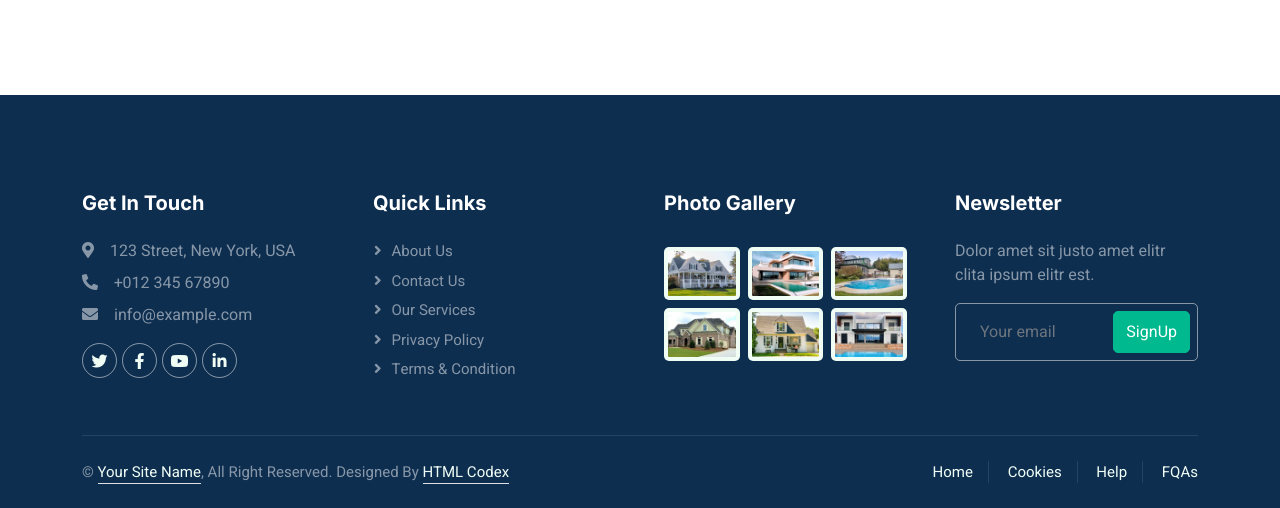
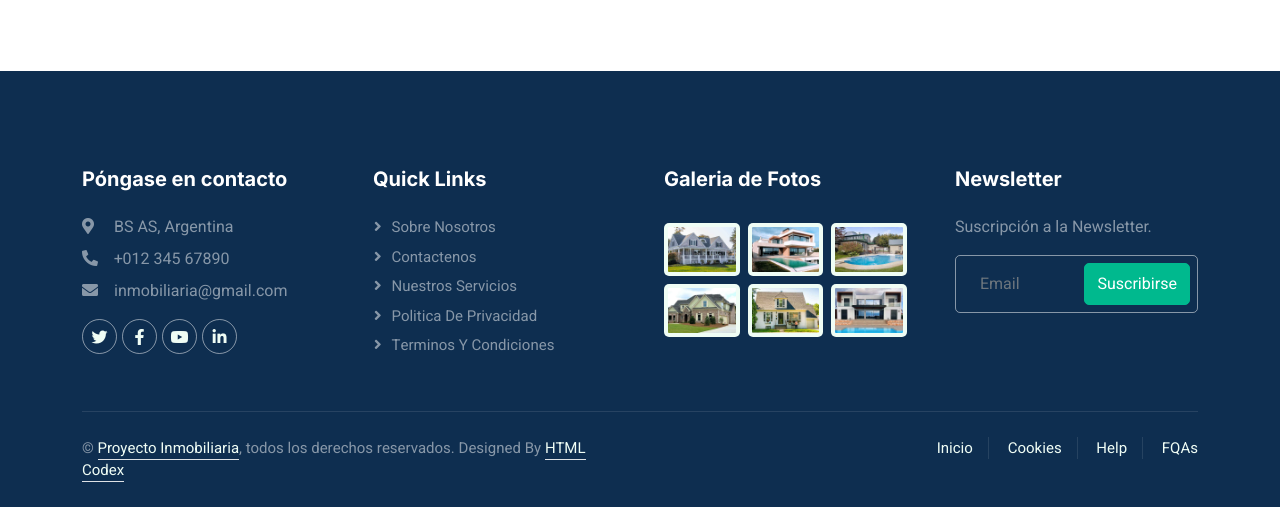
Before and after one commit to lunajua/ProyectoInmobiliaria, a Django app: page /appinmobiliaria/contact/ in a window 1280 px wide. Shown: the part 1434-1942 px from the top of the page. Run offline with Django 4.2, Linux system fonts and the light colour scheme; some libraries are stand-ins or nearby versions.

Commit message:
agregué funciones y las páginas de error, contact y testimoniales. Me falta que me configure bien el bootstrap en dos

```diff
--- a/appinmobiliaria/templates/appinmobiliaria/contact.html
+++ b/appinmobiliaria/templates/appinmobiliaria/contact.html
@@ -1,7 +1,8 @@
 <!DOCTYPE html>
 <html lang="en">
-{% load static %}
+
 <head>
+    {% load static %}
     <meta charset="utf-8">
     <title>Proyecto inmobiliaria - Contacto</title>
     <meta content="width=device-width, initial-scale=1.0" name="viewport">
@@ -9,7 +10,7 @@
     <meta content="" name="description">
 
     <!-- Favicon -->
-    <link href="img/favicon.ico" rel="icon">
+    <link href="{% static 'appinmobiliaria/img/favicon.ico' %}" rel="icon">
 
     <!-- Google Web Fonts -->
     <link rel="preconnect" href="https://fonts.googleapis.com">
@@ -21,11 +22,11 @@
     <link href="https://cdn.jsdelivr.net/npm/bootstrap-icons@1.4.1/font/bootstrap-icons.css" rel="stylesheet">
 
     <!-- Libraries Stylesheet -->
-    <link href="{% static 'appinmobiliaria/lib/animate/animate.min.css' %}" rel="stylesheet">
-    <link href="{% static 'appinmobiliaria/lib/owlcarousel/assets/owl.carousel.min.css' %}" rel="stylesheet">
+    <link href= "{% static 'appinmobiliaria/lib/animate/animate.min.css' %}" rel="stylesheet">
+    <link href= "{% static 'appinmobiliaria/lib/owlcarousel/assets/owl.carousel.min.css' %}" rel="stylesheet">
 
     <!-- Customized Bootstrap Stylesheet -->
-    <link href="{% static 'appinmobiliaria/css/bootstrap.min.css' %}" rel="stylesheet">
+    <link href="css/bootstrap.min.css" rel="stylesheet">
 
     <!-- Template Stylesheet -->
     <link href="{% static 'appinmobiliaria/css/style.css' %}" rel="stylesheet">
@@ -36,7 +37,7 @@
         <!-- Spinner Start -->
         <div id="spinner" class="show bg-white position-fixed translate-middle w-100 vh-100 top-50 start-50 d-flex align-items-center justify-content-center">
             <div class="spinner-border text-primary" style="width: 3rem; height: 3rem;" role="status">
-                <span class="sr-only">Loading...</span>
+                <span class="sr-only">Cargando...</span>
             </div>
         </div>
         <!-- Spinner End -->
@@ -49,7 +50,7 @@
                     <div class="icon p-2 me-2">
                         <img class="img-fluid" src="{% static 'appinmobiliaria/img/icon-deal.png' %}" alt="Icon" style="width: 30px; height: 30px;">
                     </div>
-                    <h1 class="m-0 text-primary">Makaan</h1>
+                    <h1 class="m-0 text-primary">Proyecto Inmobiliaria</h1>
                 </a>
                 <button type="button" class="navbar-toggler" data-bs-toggle="collapse" data-bs-target="#navbarCollapse">
                     <span class="navbar-toggler-icon"></span>
@@ -86,17 +87,17 @@
         <div class="container-fluid header bg-white p-0">
             <div class="row g-0 align-items-center flex-column-reverse flex-md-row">
                 <div class="col-md-6 p-5 mt-lg-5">
-                    <h1 class="display-5 animated fadeIn mb-4">Contact Us</h1>
+                    <h1 class="display-5 animated fadeIn mb-4">Contactenos</h1>
                         <nav aria-label="breadcrumb animated fadeIn">
                         <ol class="breadcrumb text-uppercase">
                             <li class="breadcrumb-item"><a href="#">Home</a></li>
                             <li class="breadcrumb-item"><a href="#">Pages</a></li>
-                            <li class="breadcrumb-item text-body active" aria-current="page">Contact</li>
+                            <li class="breadcrumb-item text-body active" aria-current="page">Contacto</li>
                         </ol>
                     </nav>
                 </div>
                 <div class="col-md-6 animated fadeIn">
-                    <img class="img-fluid" src="img/header.jpg" alt="">
+                    <img class="img-fluid" src="{% static 'appinmobiliaria/img/header.jpg' %}" alt="">
                 </div>
             </div>
         </div>
@@ -131,7 +132,7 @@
                         </div>
                     </div>
                     <div class="col-md-2">
-                        <button class="btn btn-dark border-0 w-100 py-3">Search</button>
+                        <button class="btn btn-dark border-0 w-100 py-3">Buscar</button>
                     </div>
                 </div>
             </div>
@@ -143,8 +144,8 @@
         <div class="container-xxl py-5">
             <div class="container">
                 <div class="text-center mx-auto mb-5 wow fadeInUp" data-wow-delay="0.1s" style="max-width: 600px;">
-                    <h1 class="mb-3">Contact Us</h1>
-                    <p>Eirmod sed ipsum dolor sit rebum labore magna erat. Tempor ut dolore lorem kasd vero ipsum sit eirmod sit. Ipsum diam justo sed rebum vero dolor duo.</p>
+                    <h1 class="mb-3">Contactenos</h1>
+                    <p>Proyecto Inmobiliaria.</p>
                 </div>
                 <div class="row g-4">
                     <div class="col-12">
@@ -155,7 +156,7 @@
                                         <div class="icon me-3" style="width: 45px; height: 45px;">
                                             <i class="fa fa-map-marker-alt text-primary"></i>
                                         </div>
-                                        <span>123 Street, New York, USA</span>
+                                        <span> BS AS, Argentina</span>
                                     </div>
                                 </div>
                             </div>
@@ -165,7 +166,7 @@
                                         <div class="icon me-3" style="width: 45px; height: 45px;">
                                             <i class="fa fa-envelope-open text-primary"></i>
                                         </div>
-                                        <span>info@example.com</span>
+                                        <span>inmobiliaria@gmail.com</span>
                                     </div>
                                 </div>
                             </div>
@@ -194,30 +195,30 @@
                                 <div class="row g-3">
                                     <div class="col-md-6">
                                         <div class="form-floating">
-                                            <input type="text" class="form-control" id="name" placeholder="Your Name">
-                                            <label for="name">Your Name</label>
+                                            <input type="text" class="form-control" id="name" placeholder="Tu Nombre">
+                                            <label for="name">Tu nombre</label>
                                         </div>
                                     </div>
                                     <div class="col-md-6">
                                         <div class="form-floating">
-                                            <input type="email" class="form-control" id="email" placeholder="Your Email">
-                                            <label for="email">Your Email</label>
+                                            <input type="email" class="form-control" id="email" placeholder="Email">
+                                            <label for="email">Tu Email</label>
                                         </div>
                                     </div>
                                     <div class="col-12">
                                         <div class="form-floating">
-                                            <input type="text" class="form-control" id="subject" placeholder="Subject">
-                                            <label for="subject">Subject</label>
+                                            <input type="text" class="form-control" id="subject" placeholder="Tema">
+                                            <label for="subject">Tema</label>
                                         </div>
                                     </div>
                                     <div class="col-12">
                                         <div class="form-floating">
-                                            <textarea class="form-control" placeholder="Leave a message here" id="message" style="height: 150px"></textarea>
-                                            <label for="message">Message</label>
+                                            <textarea class="form-control" placeholder="Deje su Mensaje" id="message" style="height: 150px"></textarea>
+                                            <label for="message">Mensaje</label>
                                         </div>
                                     </div>
                                     <div class="col-12">
-                                        <button class="btn btn-primary w-100 py-3" type="submit">Send Message</button>
+                                        <button class="btn btn-primary w-100 py-3" type="submit">Enviar Mensaje</button>
                                     </div>
                                 </div>
                             </form>
@@ -234,10 +235,10 @@
             <div class="container py-5">
                 <div class="row g-5">
                     <div class="col-lg-3 col-md-6">
-                        <h5 class="text-white mb-4">Get In Touch</h5>
-                        <p class="mb-2"><i class="fa fa-map-marker-alt me-3"></i>123 Street, New York, USA</p>
+                        <h5 class="text-white mb-4">Póngase en contacto</h5>
+                        <p class="mb-2"><i class="fa fa-map-marker-alt me-3"></i> BS AS, Argentina</p>
                         <p class="mb-2"><i class="fa fa-phone-alt me-3"></i>+012 345 67890</p>
-                        <p class="mb-2"><i class="fa fa-envelope me-3"></i>info@example.com</p>
+                        <p class="mb-2"><i class="fa fa-envelope me-3"></i>inmobiliaria@gmail.com</p>
                         <div class="d-flex pt-2">
                             <a class="btn btn-outline-light btn-social" href=""><i class="fab fa-twitter"></i></a>
                             <a class="btn btn-outline-light btn-social" href=""><i class="fab fa-facebook-f"></i></a>
@@ -247,41 +248,41 @@
                     </div>
                     <div class="col-lg-3 col-md-6">
                         <h5 class="text-white mb-4">Quick Links</h5>
-                        <a class="btn btn-link text-white-50" href="">About Us</a>
-                        <a class="btn btn-link text-white-50" href="">Contact Us</a>
-                        <a class="btn btn-link text-white-50" href="">Our Services</a>
-                        <a class="btn btn-link text-white-50" href="">Privacy Policy</a>
-                        <a class="btn btn-link text-white-50" href="">Terms & Condition</a>
+                        <a class="btn btn-link text-white-50" href="">Sobre Nosotros</a>
+                        <a class="btn btn-link text-white-50" href="">Contactenos</a>
+                        <a class="btn btn-link text-white-50" href="">Nuestros Servicios</a>
+                        <a class="btn btn-link text-white-50" href="">Politica de Privacidad</a>
+                        <a class="btn btn-link text-white-50" href="">Terminos y Condiciones</a>
                     </div>
                     <div class="col-lg-3 col-md-6">
-                        <h5 class="text-white mb-4">Photo Gallery</h5>
+                        <h5 class="text-white mb-4">Galeria de Fotos</h5>
                         <div class="row g-2 pt-2">
                             <div class="col-4">
-                                <img class="img-fluid rounded bg-light p-1" src="img/property-1.jpg" alt="">
+                                <img class="img-fluid rounded bg-light p-1" src="{% static 'appinmobiliaria/img/property-1.jpg' %}" alt="">
                             </div>
                             <div class="col-4">
-                                <img class="img-fluid rounded bg-light p-1" src="img/property-2.jpg" alt="">
+                                <img class="img-fluid rounded bg-light p-1" src="{% static 'appinmobiliaria/img/property-2.jpg' %}" alt="">
                             </div>
                             <div class="col-4">
-                                <img class="img-fluid rounded bg-light p-1" src="img/property-3.jpg" alt="">
+                                <img class="img-fluid rounded bg-light p-1" src="{% static 'appinmobiliaria/img/property-3.jpg' %}" alt="">
                             </div>
                             <div class="col-4">
-                                <img class="img-fluid rounded bg-light p-1" src="img/property-4.jpg" alt="">
+                                <img class="img-fluid rounded bg-light p-1" src="{% static 'appinmobiliaria/img/property-4.jpg' %}" alt="">
                             </div>
                             <div class="col-4">
-                                <img class="img-fluid rounded bg-light p-1" src="img/property-5.jpg" alt="">
+                                <img class="img-fluid rounded bg-light p-1" src="{% static 'appinmobiliaria/img/property-5.jpg' %}" alt="">
                             </div>
                             <div class="col-4">
-                                <img class="img-fluid rounded bg-light p-1" src="img/property-6.jpg" alt="">
+                                <img class="img-fluid rounded bg-light p-1" src="{% static 'appinmobiliaria/img/property-6.jpg' %}" alt="">
                             </div>
                         </div>
                     </div>
                     <div class="col-lg-3 col-md-6">
                         <h5 class="text-white mb-4">Newsletter</h5>
-                        <p>Dolor amet sit justo amet elitr clita ipsum elitr est.</p>
+                        <p>Suscripción a la Newsletter.</p>
                         <div class="position-relative mx-auto" style="max-width: 400px;">
-                            <input class="form-control bg-transparent w-100 py-3 ps-4 pe-5" type="text" placeholder="Your email">
-                            <button type="button" class="btn btn-primary py-2 position-absolute top-0 end-0 mt-2 me-2">SignUp</button>
+                            <input class="form-control bg-transparent w-100 py-3 ps-4 pe-5" type="text" placeholder="Email">
+                            <button type="button" class="btn btn-primary py-2 position-absolute top-0 end-0 mt-2 me-2">Suscribirse</button>
                         </div>
                     </div>
                 </div>
@@ -290,14 +291,14 @@
                 <div class="copyright">
                     <div class="row">
                         <div class="col-md-6 text-center text-md-start mb-3 mb-md-0">
-                            &copy; <a class="border-bottom" href="#">Your Site Name</a>, All Right Reserved.
+                            &copy; <a class="border-bottom" href="#">Proyecto Inmobiliaria</a>, todos los derechos reservados.
 
 							<!--/*** This template is free as long as you keep the footer author’s credit link/attribution link/backlink. If you'd like to use the template without the footer author’s credit link/attribution link/backlink, you can purchase the Credit Removal License from "https://htmlcodex.com/credit-removal". Thank you for your support. ***/-->
 							Designed By <a class="border-bottom" href="https://htmlcodex.com">HTML Codex</a>
                         </div>
                         <div class="col-md-6 text-center text-md-end">
                             <div class="footer-menu">
-                                <a href="">Home</a>
+                                <a href="">Inicio</a>
                                 <a href="">Cookies</a>
                                 <a href="">Help</a>
                                 <a href="">FQAs</a>
@@ -317,13 +318,13 @@
     <!-- JavaScript Libraries -->
     <script src="https://code.jquery.com/jquery-3.4.1.min.js"></script>
     <script src="https://cdn.jsdelivr.net/npm/bootstrap@5.0.0/dist/js/bootstrap.bundle.min.js"></script>
-    <script src="lib/wow/wow.min.js"></script>
-    <script src="lib/easing/easing.min.js"></script>
-    <script src="lib/waypoints/waypoints.min.js"></script>
-    <script src="lib/owlcarousel/owl.carousel.min.js"></script>
+    <script src="{% static 'appinmobiliaria/lib/wow/wow.min.js' %}"></script>
+    <script src="{% static 'appinmobiliaria/lib/easing/easing.min.js' %}"></script>
+    <script src="{% static 'appinmobiliaria/lib/waypoints/waypoints.min.js' %}"></script>
+    <script src="{% static 'appinmobiliaria/lib/owlcarousel/owl.carousel.min.js' %}"></script>
 
     <!-- Template Javascript -->
-    <script src="js/main.js"></script>
+    <script src="{% static 'js/main.js' %}"></script>
 </body>
 
 </html>
--- a/appinmobiliaria/urls.py
+++ b/appinmobiliaria/urls.py
@@ -3,8 +3,12 @@ from appinmobiliaria import views
 
 
 urlpatterns = [
-    path('', views.index),
-    path('about/', views.about),
-    path('pagina_no_encontrada/', views.pagina_no_encontrada),
-    path('contact/', views.contact),
+    path('', views.index, name="Index"),
+    path('about/', views.about, name="Views"),
+    path('pagina_no_encontrada/', views.pagina_no_encontrada, name="No_encontrado"),
+    path('contact/', views.contact, name="Contact"),
+    path('testimonial/', views.testimonial, name="Testimonial"),
+    # path('property-agent/', views.property_agent, name="Agente"),
+    # path('property-list/', views.property_list, name="Lista"),
+    # path('property-type/', views.property_type, name="Tipo"),
 ]
--- a/appinmobiliaria/views.py
+++ b/appinmobiliaria/views.py
@@ -13,3 +13,6 @@ def pagina_no_encontrada(request):
 
 def contact(request):
     return render(request, 'appinmobiliaria/contact.html')
+
+def testimonial(request):
+    return render(request, 'appinmobiliaria/testimonial.html')
```
Also changed, not shown: appinmobiliaria/templates/appinmobiliaria/404.html (+21 -20 lines), appinmobiliaria/templates/appinmobiliaria/testimonial.html (+60 -59 lines).
